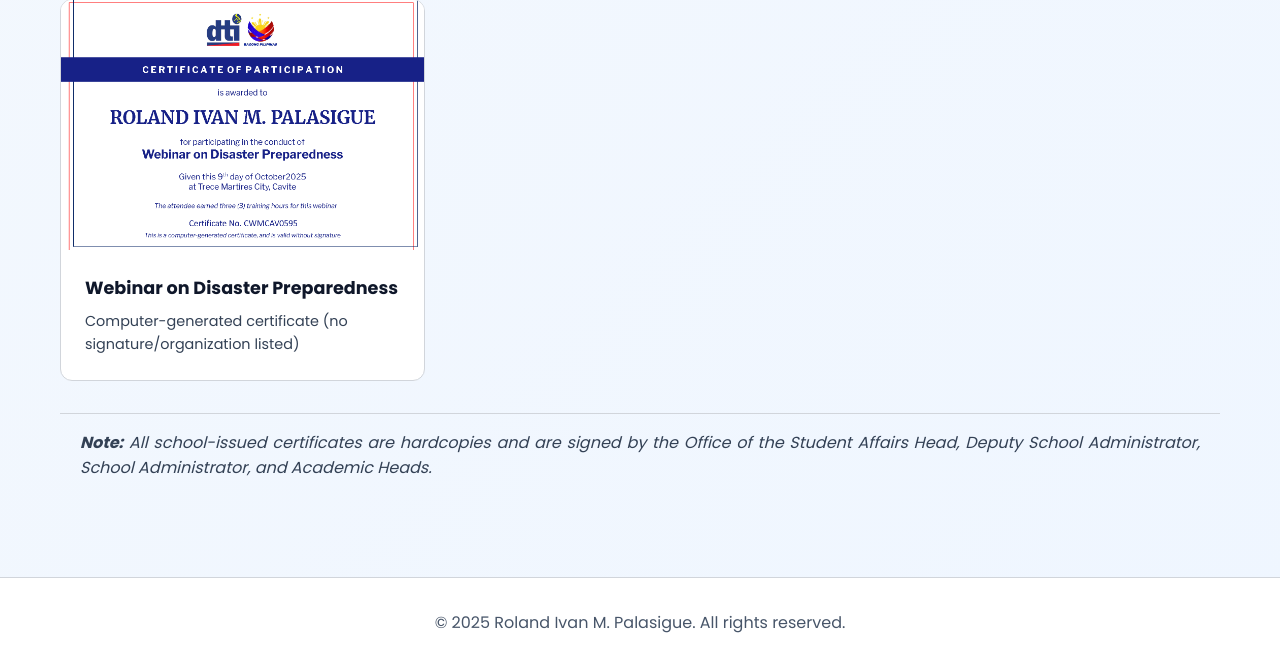
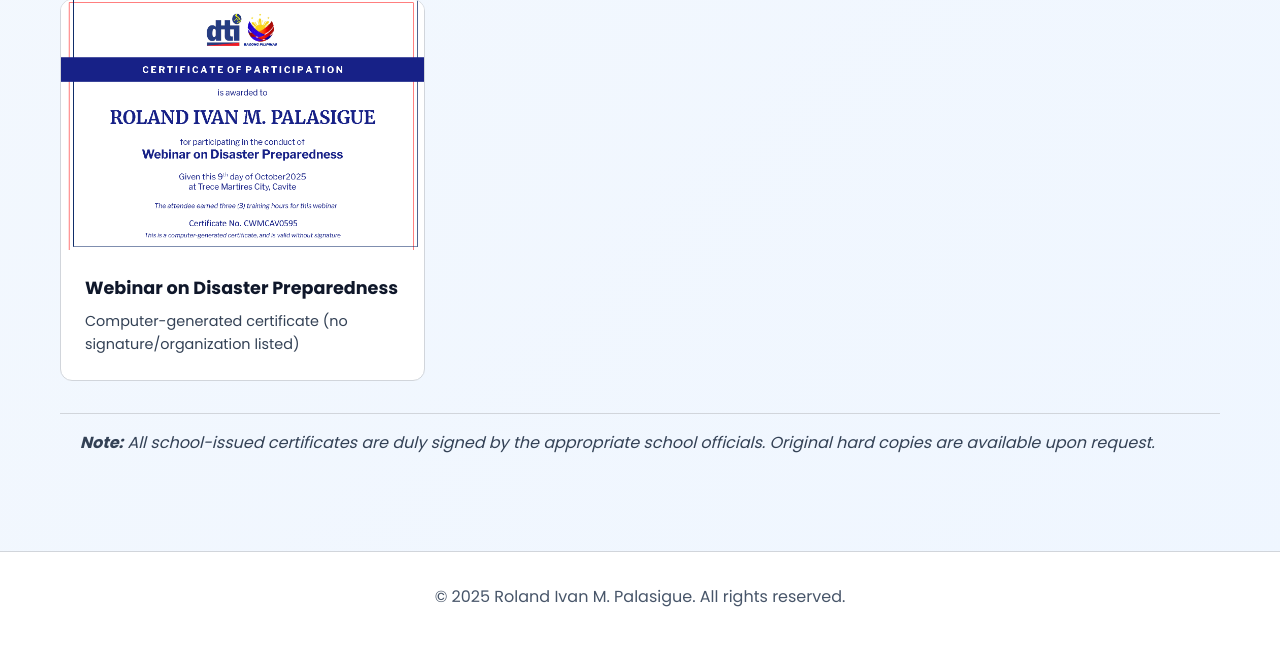
Before and after one commit to ivanzkiee/portfolioroland.io, a Django app: template portfolio/templates/portfolio/certificates.html in a window 1280 px wide. Shown: the part 3098-3766 px from the top of the page. After the commit the page ends 3705 px from the top, so only its background shows below. Run offline with Django 4.2, Linux system fonts and the light colour scheme; the template is opened without the code that fills it, so the values that code supplies are empty.

Commit message:
Update certificates.html

```diff
--- a/portfolio/templates/portfolio/certificates.html
+++ b/portfolio/templates/portfolio/certificates.html
@@ -337,7 +337,7 @@
             </div>
         </div>
         <p class="certificates-note">
-            <strong>Note:</strong> All school-issued certificates are hardcopies and are signed by the Office of the Student Affairs Head, Deputy School Administrator, School Administrator, and Academic Heads.
+            <strong>Note:</strong> All school-issued certificates are duly signed by the appropriate school officials. Original hard copies are available upon request.
         </p>
     </div>
 </section>
```
